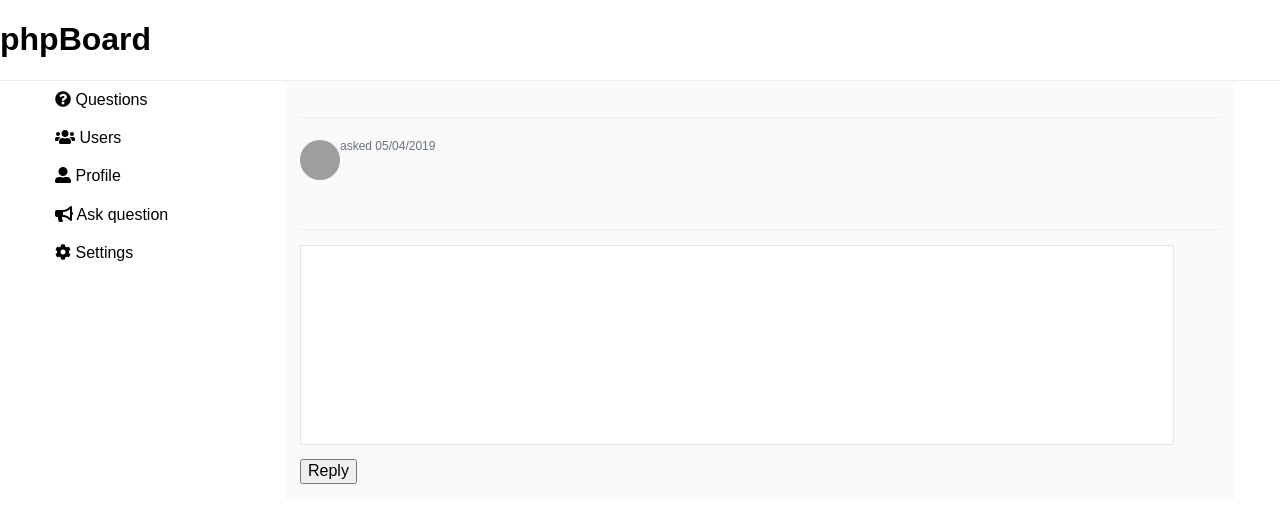
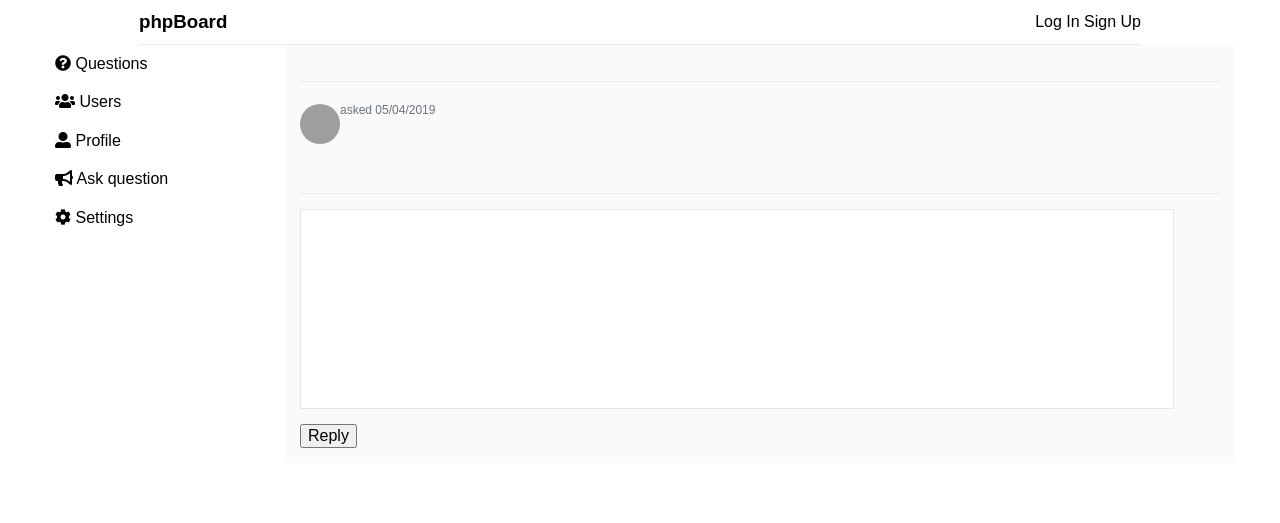
Before and after one commit to FFx0q/forum, a PHP site: template src/Views/topic/post.twig in a window 1280 px wide. Shown: the top 523 px of the page. Run offline with PHP 8.4, Linux system fonts and the light colour scheme; the template is opened without the code that fills it, so the values that code supplies are empty; some libraries are stand-ins or nearby versions; grey boxes are pictures that could not be loaded.

Commit message:
Edit layout, improve a code

```diff
--- a/public/css/core.css
+++ b/public/css/core.css
@@ -38,17 +38,13 @@ body a {
   display: flex;
   align-items: center;
   border-bottom: 1px solid #ececec;
+  width: 1002px;
+  margin: 0 auto;
+  min-height: 45px;
+  justify-content: space-between;
 }
-.header .button {
-  display: flex;
-  color: #fff;
-  text-decoration: none;
-  background: #004e89;
-  width: 150px;
-  height: 45px;
-  border-radius: 10px;
-  align-items: center;
-  justify-content: center;
+.header .header_section {
+  justify-content: baseline;
 }
 
 #content {
@@ -78,10 +74,10 @@ body a {
   font-size: 12px;
 }
 #content .main_bar .user_info .user_avatar img {
-  flex: 1;
+  flex: 1px;
   width: 40px;
   height: 40px;
-  border-radius: 100px;
+  border-radius: 50%;
 }
 #content .main_bar .post-reply {
   margin-top: 15px;
@@ -141,4 +137,16 @@ body a {
   margin-top: 5%;
 }
 
+.userTinyPhoto {
+  width: 32px;
+  height: 32px;
+  border-radius: 50%;
+}
+
+.userLargePhoto {
+  width: 142px;
+  height: 142px;
+  border-radius: 50%;
+}
+
 /*# sourceMappingURL=core.css.map */
--- a/public/scss/core.scss
+++ b/public/scss/core.scss
@@ -48,17 +48,12 @@ body
     display: flex;
     align-items: center;
     border-bottom: 1px solid #ececec;
-    .button
-    {
-        display: flex;
-        color: #fff;
-        text-decoration: none;
-        background: $button_color;
-        width: 150px;
-        height: 45px;
-        border-radius: 10px;
-        align-items: center;
-        justify-content: center;
+    width: 1002px;
+    margin: 0 auto;
+    min-height: 45px;
+    justify-content: space-between;
+    .header_section{
+        justify-content: baseline;
     }
 }
 #content
@@ -93,10 +88,10 @@ body
             {
                 img
                 {
-                    flex: 1;
+                    flex: 1px;
                     width: 40px;
                     height: 40px;
-                    border-radius: 100px;
+                    border-radius: 50%;
                 }
             }
         }
@@ -175,3 +170,17 @@ body
         }
     }
 }
+
+.userTinyPhoto
+{
+    width: 32px;
+    height: 32px;
+    border-radius: 50%;
+}
+
+.userLargePhoto
+{
+    width: 142px;
+    height: 142px;
+    border-radius: 50%;
+}
--- a/src/Views/layout/header.twig
+++ b/src/Views/layout/header.twig
@@ -1 +1,10 @@
-<h1>phpBoard</h1>
+<div class="brand">
+    <h3>phpBoard</h3>
+</div>
+<div class="header_section">
+    {% if session.login is null %}
+        {% include "layout/header_guest.twig" %}
+    {% else %}
+        {% include "layout/header_user.twig" %}
+    {% endif %}
+</div>
--- a/src/Views/layout/header_guest.twig
+++ b/src/Views/layout/header_guest.twig
@@ -1,7 +1,2 @@
-<li class="user-nav-item">
-    <a href="/user/register">Sign Up </a>
-</li>
-
-<li class="user-nav-item">
-    <a href="/user/login"> Sign In </a>
-</li>
+<a href="/user/login">Log In</a>
+<a href="/user/register">Sign Up</a>
--- a/src/Views/layout/sidebar.twig
+++ b/src/Views/layout/sidebar.twig
@@ -2,7 +2,7 @@
     <ul class="nav-link">
         <li><i class="fas fa-question-circle"></i> <a href="/">Questions</a></li>
         <li><i class="fas fa-users"></i> <a href="/user/list">Users</a></li>
-        <li><i class="fas fa-user-alt"></i> <a href="/user/profile">Profile</a></li>
+        <li><i class="fas fa-user-alt"></i> <a href="/user/profile/{{session.login}}">Profile</a></li>
         <li><i class="fas fa-bullhorn"></i> <a href="/question/create">Ask question</a></li>
         <li><i class="fas fa-cog"></i> <a href="/settings">Settings</a></li>
     </ul>
```
Also changed, not shown: src/App/View.php (+7 -1 lines), src/Controller/UserController.php (+6 -6 lines), src/Views/layout/header_user.twig (+4 -10 lines).
